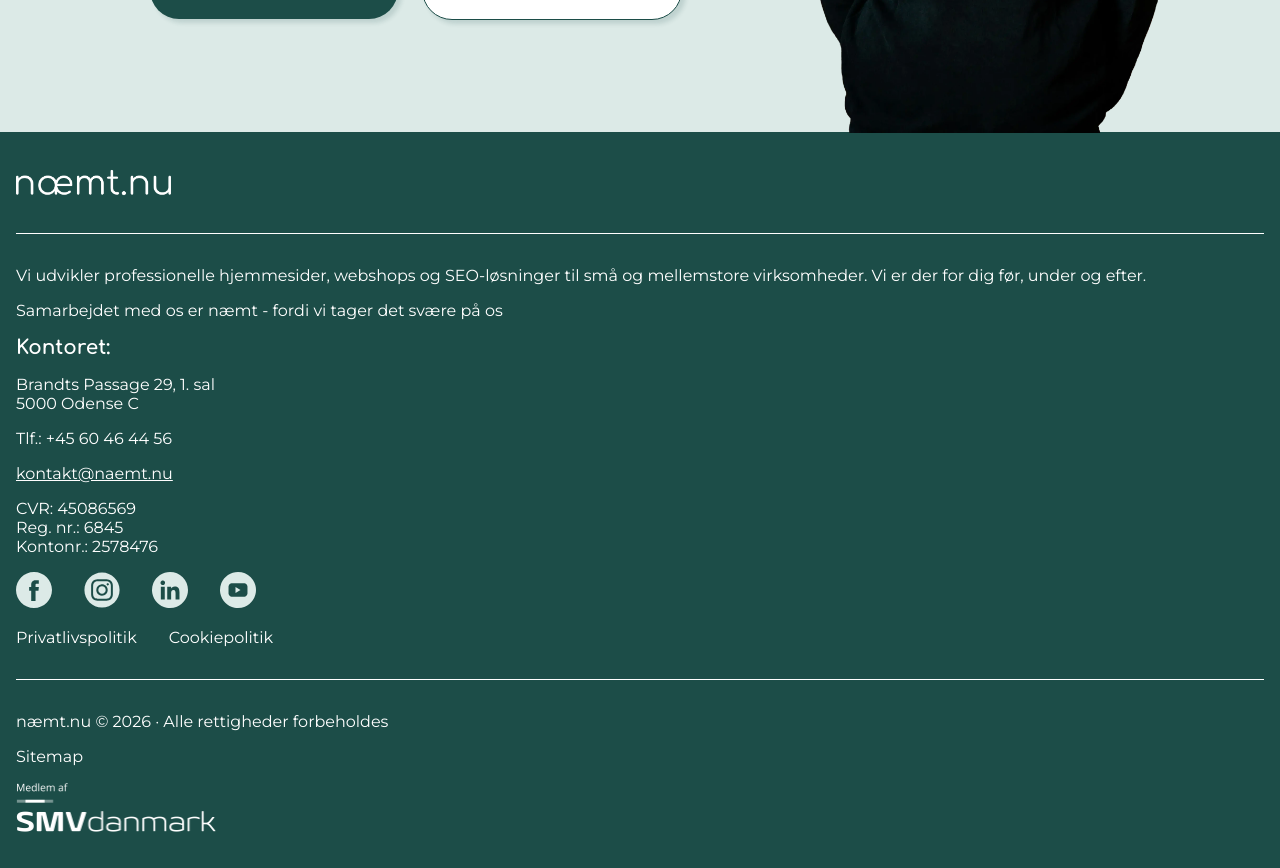
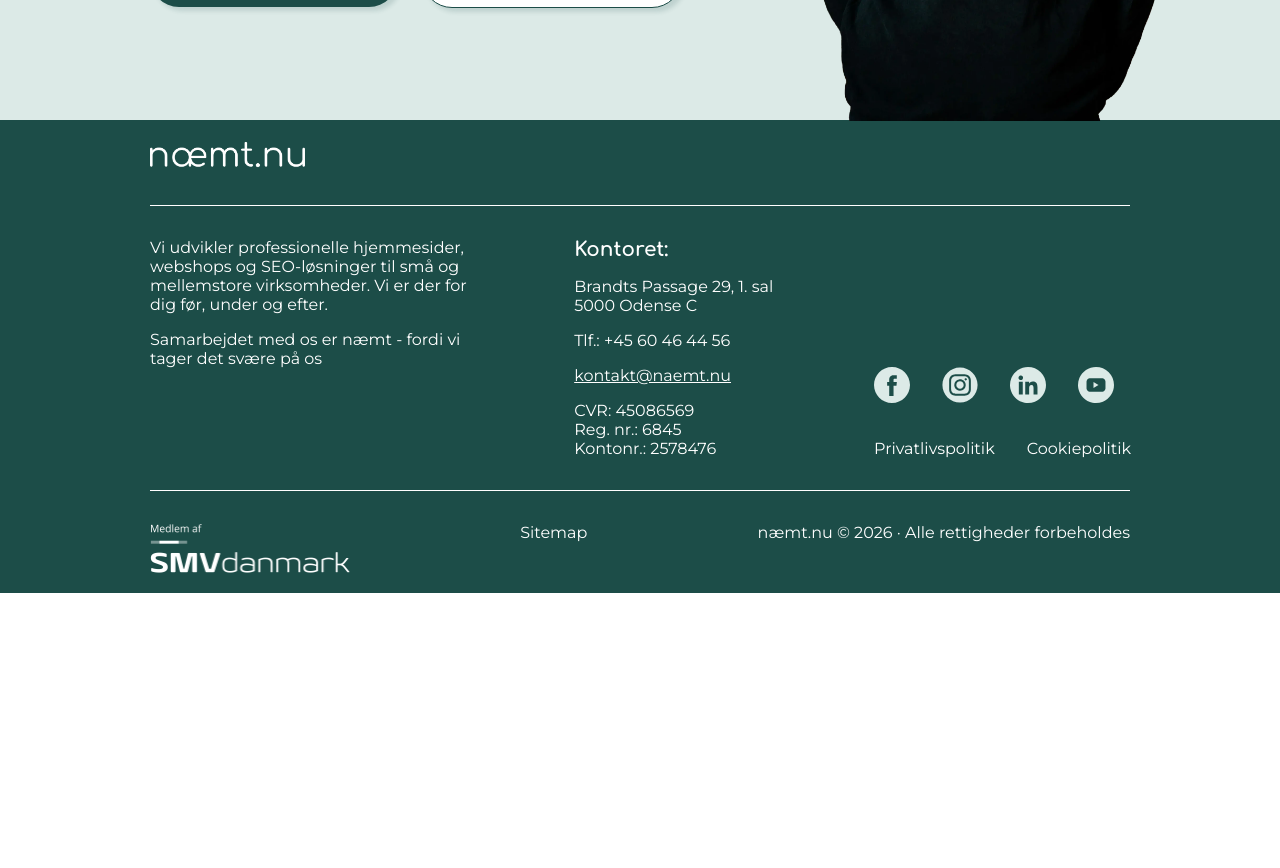
Before and after one commit to SofiePedersen/naemtnu, a Vue app: page / in a window 1280 px wide. Shown: the part 3660-4528 px from the top of the page. After the commit the page ends 4253 px from the top, so only its background shows below. Built offline with nearby package versions, Linux system fonts and the light colour scheme; no server answers.

Commit message:
media query

```diff
--- a/src/components/Faq.vue
+++ b/src/components/Faq.vue
@@ -1,11 +1,11 @@
 <script setup>
 // Vi importerer `ref` fra Vue, så vi kan oprette reaktive variabler.
 // Reaktiv betyder at Vue automatisk opdaterer siden, når værdien ændrer sig.
-  import { ref } from 'vue'
+import { ref } from "vue";
 
 // Her opretter jeg en const som skal være mit reference punkt for om nogen spørgsmål er åbne.
 // Jeg starter med at vælge null for at sige ingen af dem skal være åbne.
-  const activeId = ref(null)
+const activeId = ref(null);
 
 // Her spørger jeg: matcher det klikkede spørgsmål det der allerede er åbent?
 // Hvis ja (?) sæt activeId til null og luk spørgsmålet.
@@ -13,49 +13,59 @@
 //
 // Dette kaldes et ternary udtryk. (forkort if/else statement)
 function toggle(id) {
-    activeId.value = activeId.value === id ? null : id
+  activeId.value = activeId.value === id ? null : id;
 }
 
 // Her opretter jeg et array som indeholder informationen i vores accordion component.
 const infoTabs = [
   {
     id: 1,
-      question: 'Hvad er jeres åbningstider?',
-      answer: 'Vi har åbent mandag–fredag fra 9 til 17. I weekenden er vi tilgængelige via e-mail.'
+    question: "Hvad er jeres åbningstider?",
+    answer:
+      "Vi har åbent mandag–fredag fra 9 til 17. I weekenden er vi tilgængelige via e-mail.",
   },
   {
     id: 2,
-      question: 'Hvordan kommer jeg i kontakt med jer?',
-      answer: 'Du kan skrive til os på kontakt@eksempel.dk eller ringe på +45 12 34 56 78.'
+    question: "Hvordan kommer jeg i kontakt med jer?",
+    answer:
+      "Du kan skrive til os på kontakt@eksempel.dk eller ringe på +45 12 34 56 78.",
   },
   {
     id: 3,
-      question: 'Hvad koster det at bruge jeres service?',
-      answer: 'Vi tilbyder en gratis prøveperiode i 14 dage. Herefter starter priserne fra 99 kr./md.'
+    question: "Hvad koster det at bruge jeres service?",
+    answer:
+      "Vi tilbyder en gratis prøveperiode i 14 dage. Herefter starter priserne fra 99 kr./md.",
   },
   {
     id: 4,
-      question: 'Kan jeg opsige når som helst?',
-      answer: 'Ja, du kan til enhver tid opsige dit abonnement uden bindingsperiode.'
+    question: "Kan jeg opsige når som helst?",
+    answer:
+      "Ja, du kan til enhver tid opsige dit abonnement uden bindingsperiode.",
   },
   {
     id: 5,
-      question: 'Hvad sker der med mine data?',
-      answer: 'Vi opbevarer dine data sikkert og deler dem aldrig med tredjepart. Læs mere i vores privatlivspolitik.'
+    question: "Hvad sker der med mine data?",
+    answer:
+      "Vi opbevarer dine data sikkert og deler dem aldrig med tredjepart. Læs mere i vores privatlivspolitik.",
   },
   {
     id: 6,
-      question: 'Tilbyder I support på dansk?',
-      answer: 'Ja, vores supportteam svarer på dansk og er tilgængeligt på alle hverdage.'
-    }
-  ]
+    question: "Tilbyder I support på dansk?",
+    answer:
+      "Ja, vores supportteam svarer på dansk og er tilgængeligt på alle hverdage.",
+  },
+];
 </script>
 
 <template>
   <main>
     <div class="faq-wrapper">
       <div class="faq-wrapper__image-wrapper">
-        <img src="@/assets/images/tore-og-sebastian.webp" alt="Billedet viser Tore og Sebastian fra næmt.nu, som sidder og smiler ved en bærbar" class="faq-wrapper__image" />
+        <img
+          src="@/assets/images/tore-og-sebastian.webp"
+          alt="Billedet viser Tore og Sebastian fra næmt.nu, som sidder og smiler ved en bærbar"
+          class="faq-wrapper__image"
+        />
       </div>
 
       <div class="faq-wrapper__accordion">
@@ -63,9 +73,12 @@
 
         <!-- Loop over infoTabs arrayet. Hvert item har et id, question og answer -->
         <div v-for="tab in infoTabs" :key="tab.id" class="accordion-item">
-
           <!-- Kalder toggle() når man klikker. Klassen `is-open` tilføjes når dette item er det aktive. -->
-          <button class="accordion-item__header" :class="{ 'is-open': activeId === tab.id }" @click="toggle(tab.id)">
+          <button
+            class="accordion-item__header"
+            :class="{ 'is-open': activeId === tab.id }"
+            @click="toggle(tab.id)"
+          >
             <span>{{ tab.question }}</span>
 
             <div class="accordion-item__icon"></div>
@@ -74,7 +87,10 @@
           <!-- v-show tjekker om dette spørgsmåls id matcher det aktive id.
           Hvis det matcher, viser den svaret.
           Hvis nej skjuler den svaret ved at bruge (display: none). -->
-          <div class="accordion-item__body" :class="{ 'is-open': activeId === tab.id }">
+          <div
+            class="accordion-item__body"
+            :class="{ 'is-open': activeId === tab.id }"
+          >
             <p>{{ tab.answer }}</p>
           </div>
         </div>
@@ -151,7 +167,7 @@
 /* Oprettelse af pseudo element */
 .accordion-item__icon::before,
 .accordion-item__icon::after {
-    content: '';
+  content: "";
   position: absolute;
   background-color: white;
   top: 50%;
@@ -220,7 +236,7 @@
     flex-direction: row;
     align-items: flex-end;
     gap: 2.5rem;
-      margin: 0rem 9.375rem;
+    padding: 4rem 9.375rem;
   }
 
   .faq-wrapper__image-wrapper {
--- a/src/components/Footer.vue
+++ b/src/components/Footer.vue
@@ -14,10 +14,11 @@ import SMVDanmark from "@/assets/images/medlem_af_smvdanmark_white.webp";
 
       <div class="footer-separator"></div>
 
+      <div class="footer__top-content--wrapper">
         <div class="footer__content--description">
           <p>
-          Vi udvikler professionelle hjemmesider, webshops og SEO-løsninger til
-          små og mellemstore virksomheder. Vi er der for dig før, under og
+            Vi udvikler professionelle hjemmesider, webshops og SEO-løsninger
+            til små og mellemstore virksomheder. Vi er der for dig før, under og
             efter.
           </p>
           <p>Samarbejdet med os er næmt - fordi vi tager det svære på os</p>
@@ -33,15 +34,15 @@ import SMVDanmark from "@/assets/images/medlem_af_smvdanmark_white.webp";
 
           <p>Tlf.: +45 60 46 44 56</p>
           <a href="mailto:kontakt@naemt.nu">kontakt@naemt.nu</a>
-      </div>
-
           <div class="footer__content--legal">
             <p>CVR: 45086569</p>
             <p>Reg. nr.: 6845</p>
             <p>Kontonr.: 2578476</p>
           </div>
+        </div>
 
         <div class="footer__content--social">
+          <div class="footer__content--links">
             <a href="https://www.facebook.com" target="_blank">
               <img :src="Facebook" alt="Facebook" />
             </a>
@@ -55,20 +56,23 @@ import SMVDanmark from "@/assets/images/medlem_af_smvdanmark_white.webp";
               <img :src="Youtube" alt="YouTube" />
             </a>
           </div>
-
           <div class="footer__content--links">
             <a href="/privatlivspolitik">Privatlivspolitik</a>
             <a href="/cookiepolitik">Cookiepolitik</a>
           </div>
+        </div>
+      </div>
 
       <div class="footer-separator"></div>
 
+      <div class="footer__bottom-content--wrapper">
         <p class="footer__content--copyright">
           næmt.nu © 2026 · Alle rettigheder forbeholdes
         </p>
         <a href="/sitemap">Sitemap</a>
         <div class="footer__content--smv">
           <img :src="SMVDanmark" alt="medlem af SMVdanmark" />
+        </div>
       </div>
     </div>
   </footer>
@@ -104,6 +108,12 @@ footer {
   gap: 1rem;
 }
 
+.footer__top-content--wrapper {
+  display: flex;
+  flex-direction: column;
+  gap: 1rem;
+}
+
 .footer__content--description {
   display: flex;
   flex-direction: column;
@@ -122,6 +132,8 @@ footer {
 .footer__content--social {
   width: 16rem;
   display: flex;
+  flex-direction: column;
+  justify-content: end;
   gap: 2rem;
 
   img {
@@ -136,11 +148,42 @@ footer {
   gap: 2rem;
 }
 
+.footer__bottom-content--wrapper {
+  display: flex;
+  flex-direction: column;
+  gap: 1rem;
+}
+
 .footer__content--smv {
-  width: 100%;
   img {
     width: 12.5rem;
     height: auto;
   }
 }
+
+/* ─── Tablet ───────────────────────────────── */
+
+@media (min-width: 768px) {
+  .footer__top-content--wrapper {
+    display: flex;
+    flex-direction: row;
+    justify-content: space-between;
+    gap: 1rem;
+  }
+  .footer__content--description {
+    max-width: 33%;
+  }
+  .footer__bottom-content--wrapper {
+    flex-direction: row-reverse;
+    justify-content: space-between;
+  }
+}
+
+/* ─── Desktop ─────────────────────────────── */
+
+@media (min-width: 1200px) {
+  footer {
+    padding: 1rem 9.375rem;
+  }
+}
 </style>
```
Lines whose indentation alone changed are shown as unchanged.
